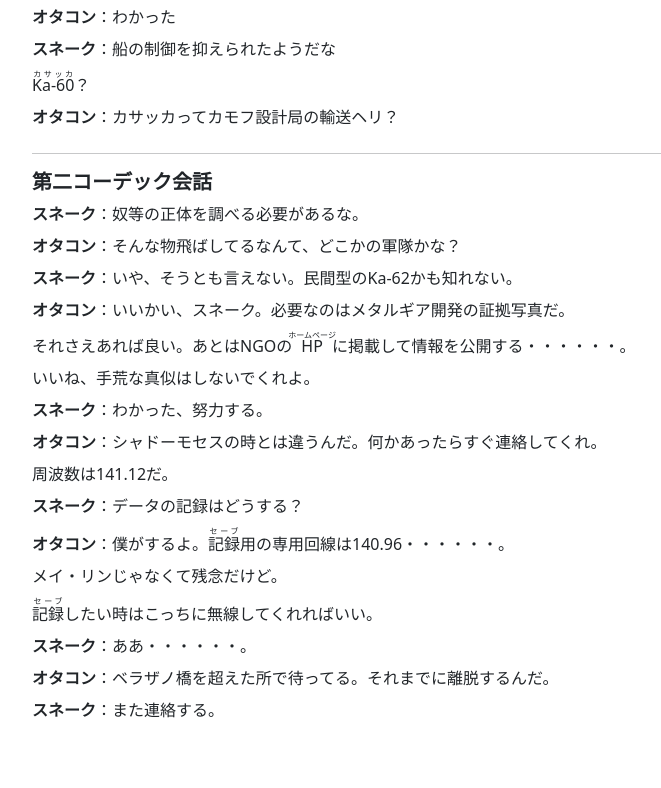
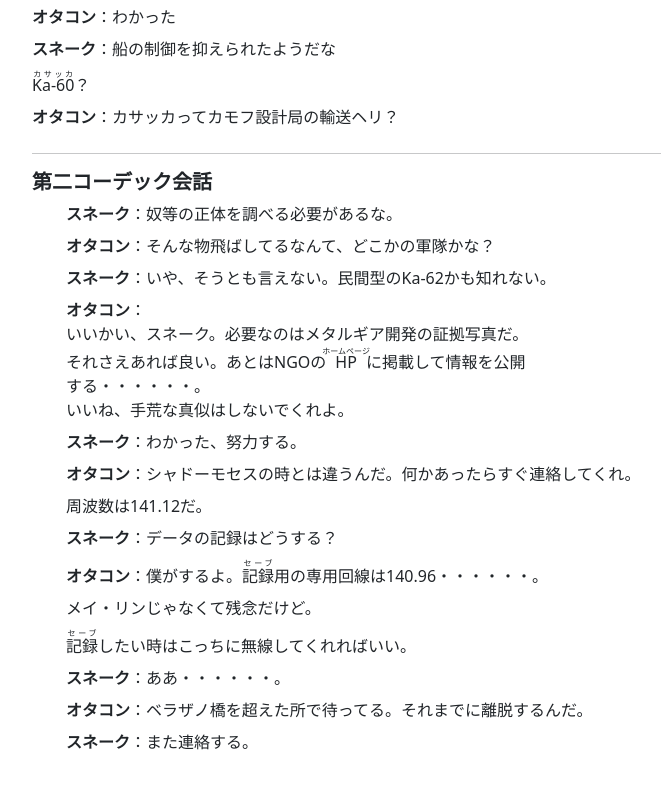
Before and after one commit to Aqueminivan/aqueminivan.github.io, a plain HTML site: page mgs2/tanker.html in a window 1280 px wide. Shown: the part 3799-4587 px from the top of the page, without its empty margins (16-677 px from the left). Drawn offline with nearby package versions, Linux system fonts and the light colour scheme.

Commit message:
Formatting test

```diff
--- a/mgs2/tanker.html
+++ b/mgs2/tanker.html
@@ -136,13 +136,18 @@
     <hr>
   </div>
   <h5 class="fw-bold">第二コーデック会話</h5>
-  <div>
+  <div class="container">
     <span class="mb-2 inline-span"><b>スネーク</b>：奴等の正体を調べる必要があるな。</span><br />
     <span class="mb-2 inline-span"><b>オタコン</b>：そんな物飛ばしてるなんて、どこかの軍隊かな？</span><br />
     <span class="mb-2 inline-span"><b>スネーク</b>：いや、そうとも言えない。民間型のKa-62かも知れない。</span><br />
-    <span class="mb-2 inline-span"><b>オタコン</b>：いいかい、スネーク。必要なのはメタルギア開発の証拠写真だ。</span><br />
-    <span class="mb-2 inline-span">&#9;それさえあれば良い。あとはNGOの<ruby>HP<rt>ホームページ</rt></ruby>に掲載して情報を公開する・・・・・・。</span><br />
-    <span class="mb-2 inline-span">いいね、手荒な真似はしないでくれよ。</span><br />
+    <div class="mb-2">
+      <div class="col-1"><span><b>オタコン</b>：</span></div>
+      <div class="col-5">
+        <span class="inline-span">いいかい、スネーク。必要なのはメタルギア開発の証拠写真だ。</span><br />
+        <span class="inline-span">それさえあれば良い。あとはNGOの<ruby>HP<rt>ホームページ</rt></ruby>に掲載して情報を公開する・・・・・・。</span><br />
+        <span class="inline-span">いいね、手荒な真似はしないでくれよ。</span><br />
+      </div>
+    </div>
     <span class="mb-2 inline-span"><b>スネーク</b>：わかった、努力する。</span><br />
     <span class="mb-2 inline-span"><b>オタコン</b>：シャドーモセスの時とは違うんだ。何かあったらすぐ連絡してくれ。</span><br />
     <span class="mb-2 inline-span">周波数は141.12だ。</span><br />
```
